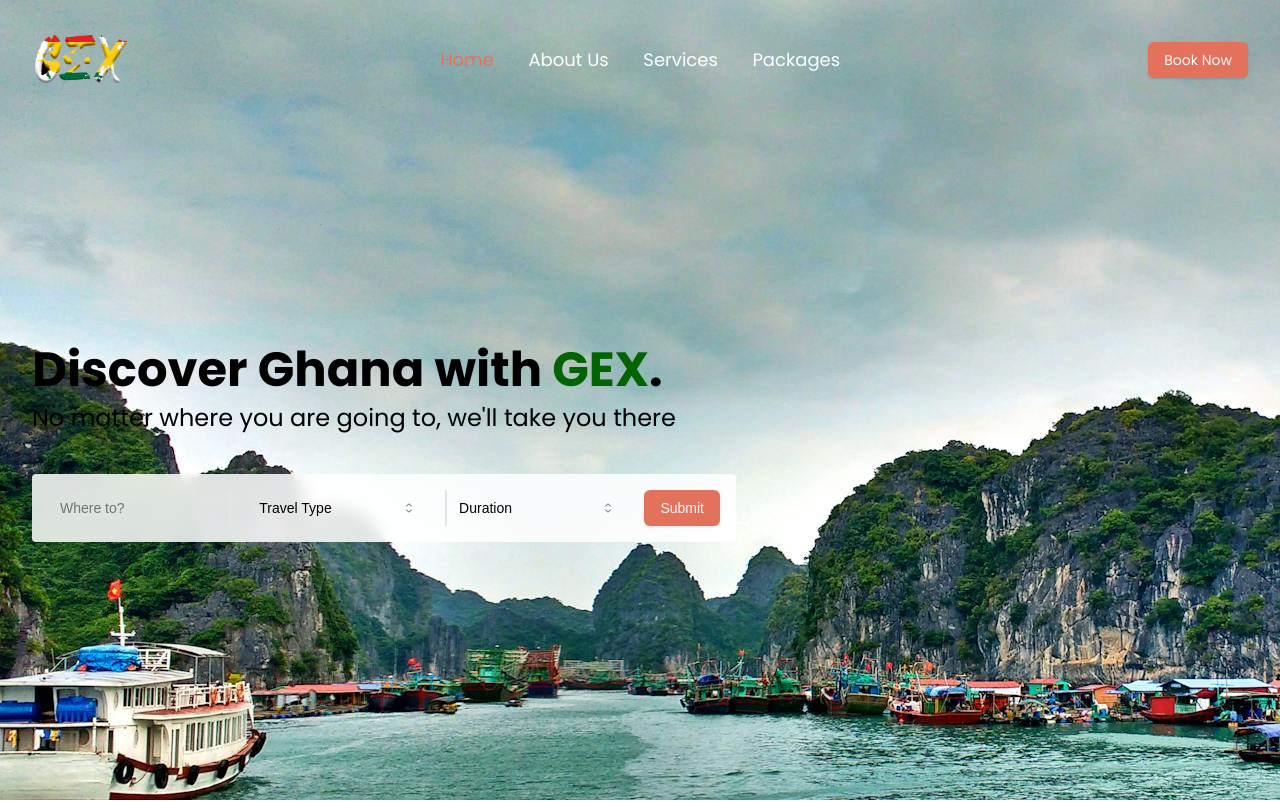
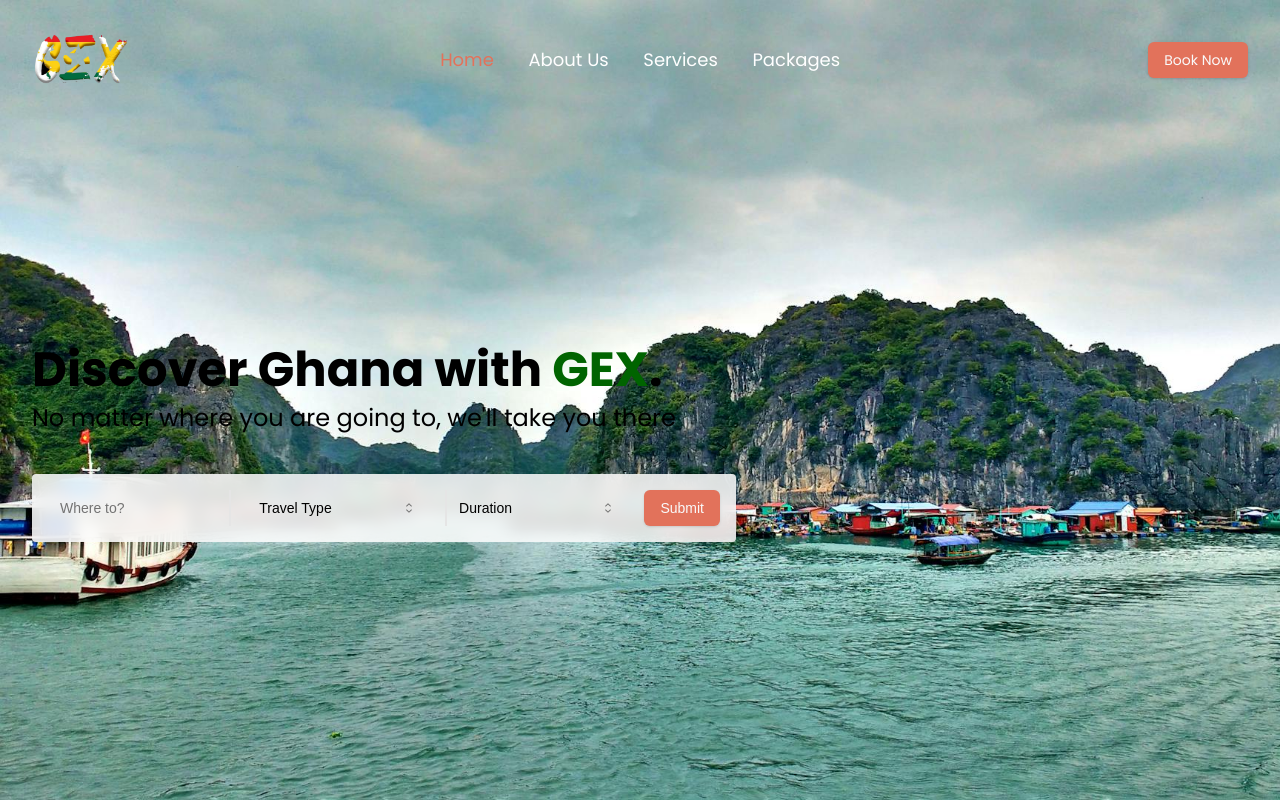
Before and after one commit to uniquetheo/gex-tours, a Next.js app: page / in a window 1280 px wide. Shown: the top 802 px of the page. Built offline with nearby package versions, Linux system fonts and the light colour scheme.

Commit message:
Update HeroSection.jsx

```diff
--- a/components/HeroSection.jsx
+++ b/components/HeroSection.jsx
@@ -5,7 +5,7 @@ const HeroSection = () => {
   return (
     <section
       id="hero"
-      className="bg-hero-image h-[calc(100vh-100px)] lg:h-screen w-full pt-8"
+      className="bg-hero-image bg-no-repeat bg-cover h-[calc(100vh-100px)] lg:h-screen w-full pt-8"
     >
       <div className="container mx-auto flex flex-col justify-between h-full">
         <NavBar />
```
